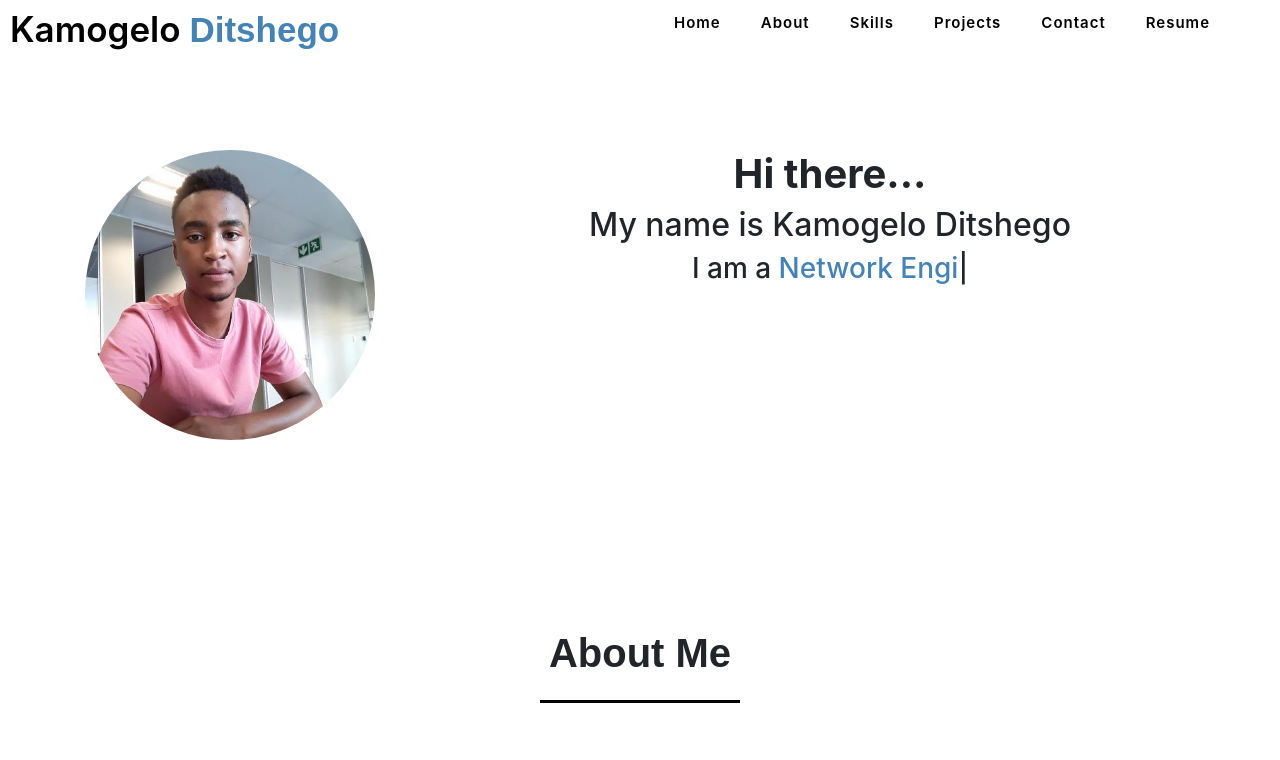
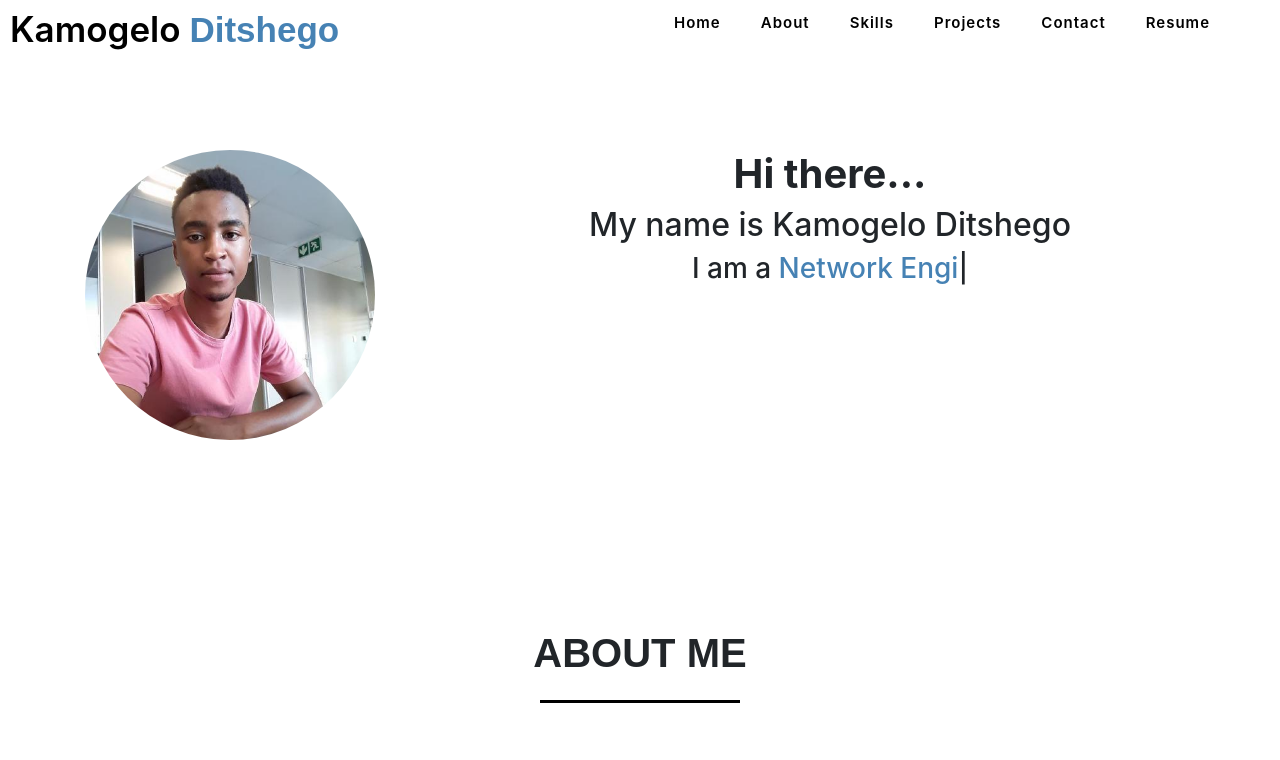
Before and after one commit to KamoTD/personal-website, a plain HTML site: page index.html in a window 1280 px wide. Shown: the top 760 px of the page. Drawn offline with nearby package versions, Linux system fonts and the light colour scheme.

Commit message:
Update index.html

```diff
--- a/index.html
+++ b/index.html
@@ -48,7 +48,7 @@
         <div class="container align">
             <div class="row">
                 <div class="col-sm-12">
-                    <h1 class="about" id="about">About Me</h1>
+                    <h1 class="about" id="about">ABOUT ME</h1>
                     <hr style="height:3px;border-width:0;color:black;background-color:black; width: 200px; margin-bottom: 60px;">
                 </div>
             </div>
```
